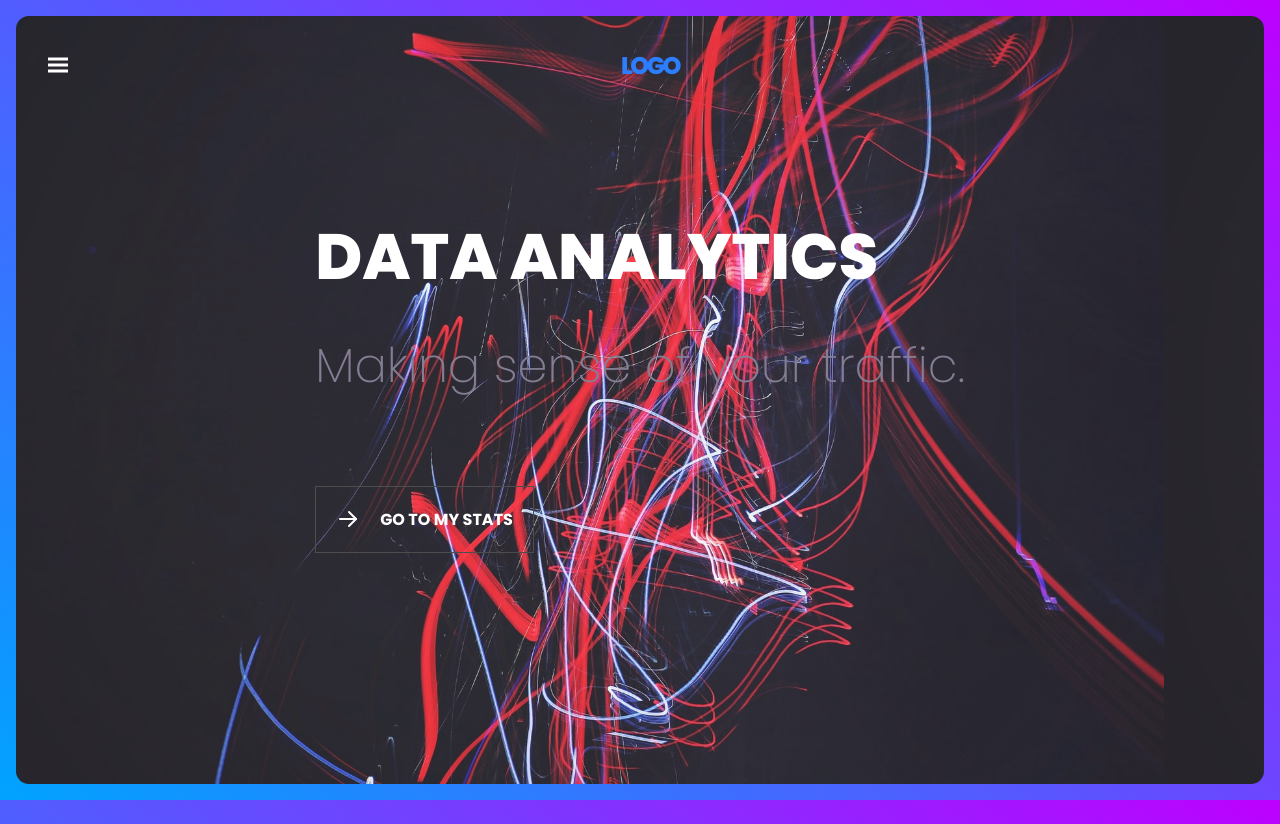
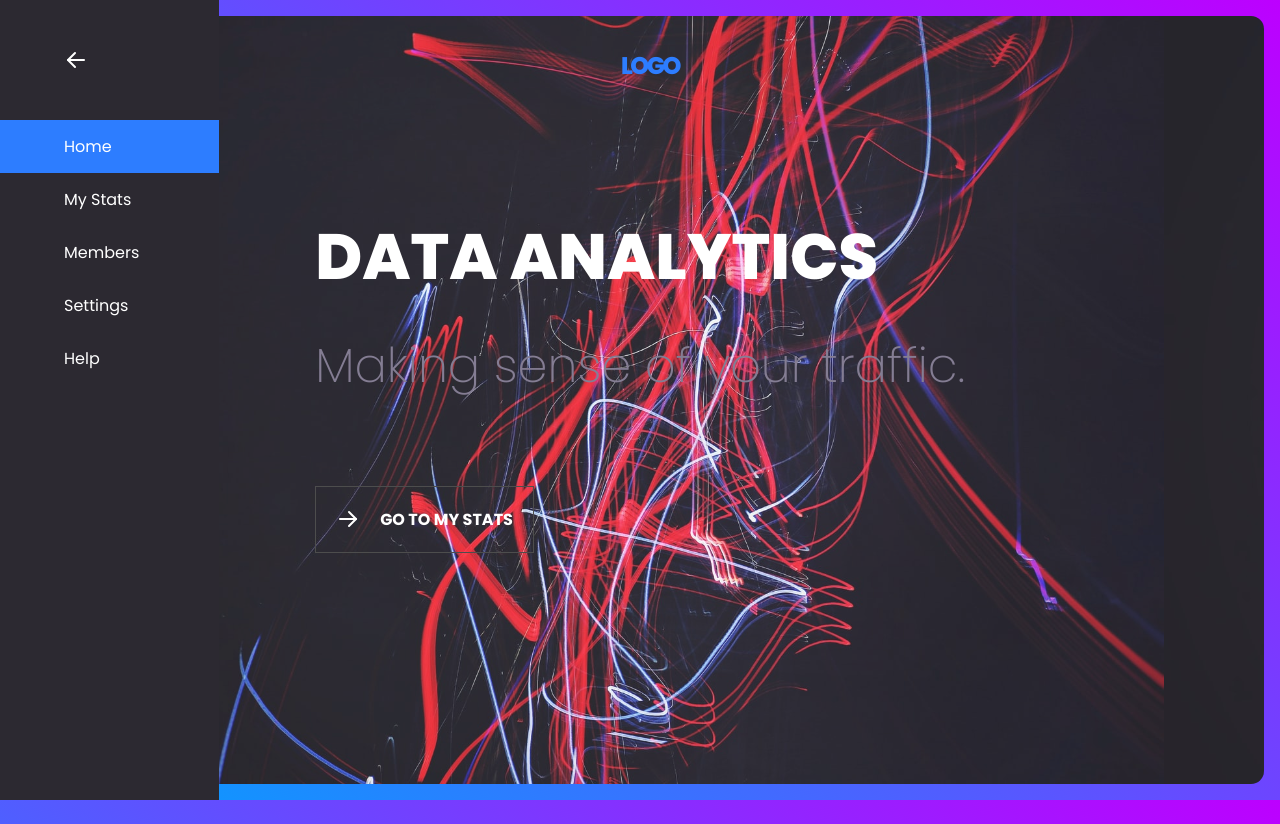
Before and after one commit to frontendella/Data-Analytics-Dashboard, a website built with webpack: page index.html in a window 1280 px wide. Built offline with nearby package versions, Linux system fonts and the light colour scheme.

Commit message:
Nav styled

```diff
--- a/index.css
+++ b/index.css
@@ -26,10 +26,6 @@ section {
     height: 100%;
     padding: 2em;
     border-radius: 13px;
-}
-
-nav {
-    display: none;
 }
 
 .logo {
@@ -97,3 +93,50 @@ h1 {
 .cta:hover {
     background: var(--primary-color);
 }
+
+nav {
+    position: fixed;
+    z-index: 1;
+    background: #2C2931;
+    left: 0;
+    top: 0;
+    height: 100vh;
+    max-width: 300px;
+}
+
+nav ul {
+    list-style-type: none;
+    padding: 0;
+    width: 100%;
+}
+
+nav ul li a {
+    color: white;
+    text-decoration: none;
+    display: block;
+    padding: .875em 5em .875em 4em;
+}
+
+nav ul li a:hover {
+    background: #413E47;
+}
+
+
+.back-btn {
+    transform: scaleX(-1);
+    padding: 3em 4em 2em;
+    cursor: pointer;
+    transition: transform .3s;
+}
+.back-btn:hover {
+    transform: scaleX(-1) translateX(6px);
+}
+
+
+.active {
+    background: var(--primary-color)
+}
+
+.active:hover {
+    background: #4497FF;
+}
```
